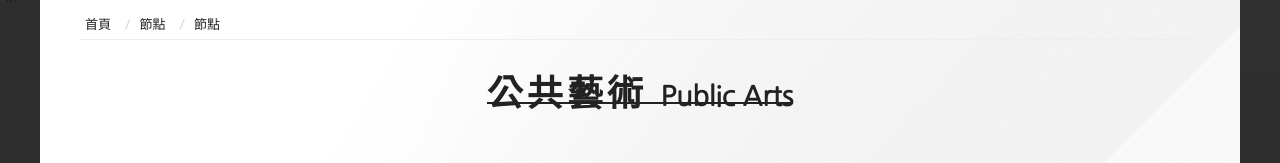
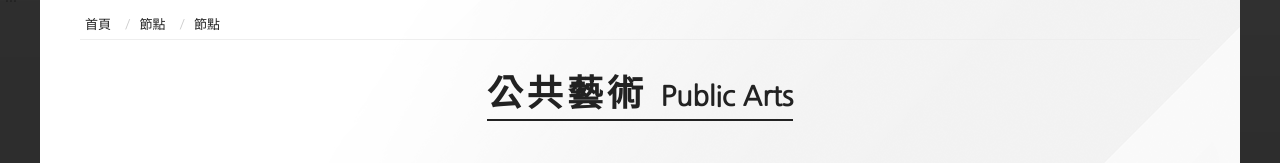
Before and after one commit to HywebU00/2022_taichung_vod, a plain HTML site: page cp.htm in a window 1280 px wide. Shown: the part 439-602 px from the top of the page. Drawn offline with Linux system fonts and the light colour scheme.

Commit message:
2022-1102 修改 main_title 底線位置

```diff
--- a/sass/page/_template.scss
+++ b/sass/page/_template.scss
@@ -72,7 +72,7 @@ body {
                 position: absolute;
                 left: 50%;
                 margin-left: -50%;
-                bottom: 10px;
+                // bottom: 10px;
             }
         }
 
```
Also changed, not shown: css/hyui.css.
